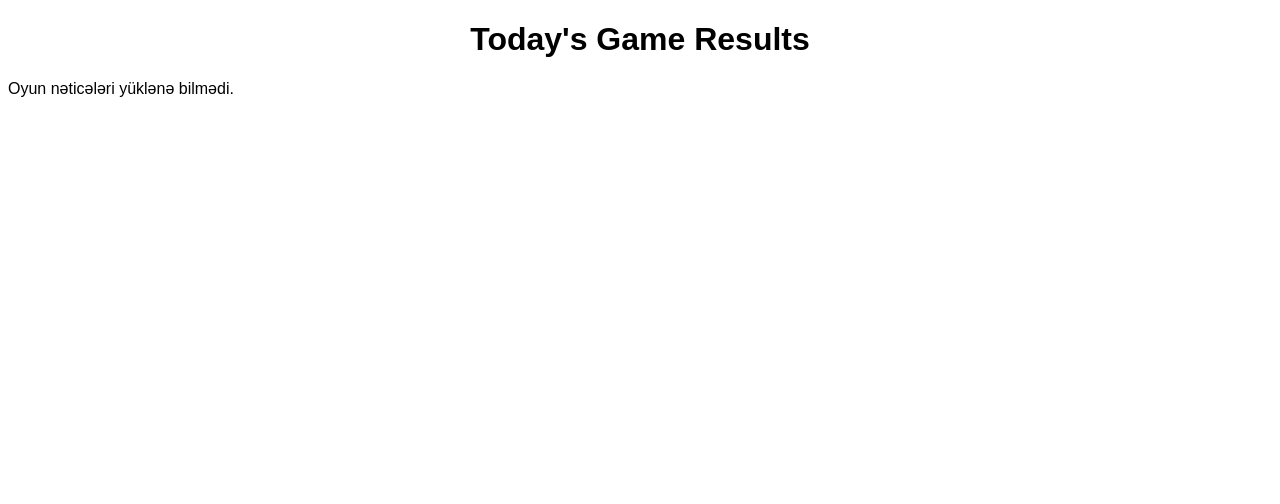
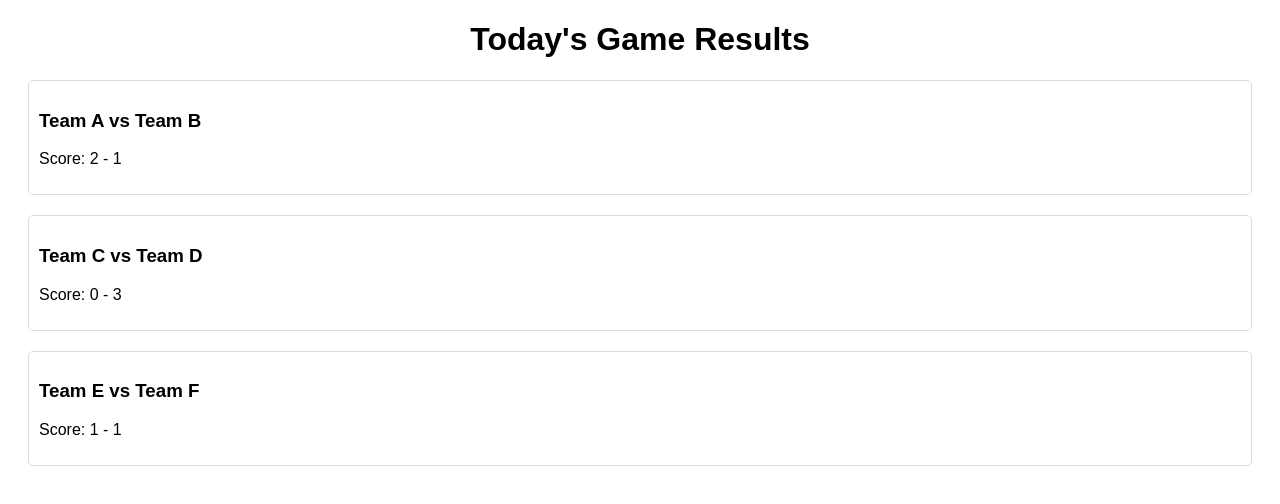
Before and after one commit to Reko004/kazinorbet, a plain HTML site: page index.html in a window 1280 px wide. Drawn offline with Linux system fonts and the light colour scheme; no server answers.

Commit message:
Update index.html

```diff
--- a/index.html
+++ b/index.html
@@ -26,29 +26,42 @@
     </div>
 
     <script>
-        // API-dən oyun nəticələrini alırıq
-        fetch('https://api.example.com/games')  // Bu URL-i öz API URL ilə dəyişin
-            .then(response => response.json())
-            .then(data => {
+        // Oyun nəticələrini sadə obyektlərdə saxlayırıq
+        const games = [
+            {
+                homeTeam: 'Team A',
+                awayTeam: 'Team B',
+                homeScore: 2,
+                awayScore: 1
+            },
+            {
+                homeTeam: 'Team C',
+                awayTeam: 'Team D',
+                homeScore: 0,
+                awayScore: 3
+            },
+            {
+                homeTeam: 'Team E',
+                awayTeam: 'Team F',
+                homeScore: 1,
+                awayScore: 1
+            }
+        ];
+
+        // Oyun nəticələrini HTML-də göstəririk
         const resultsDiv = document.getElementById('game-results');
 
-                // Data-nı oyunlara ayırırıq
-                data.forEach(game => {
+        games.forEach(game => {
             const gameElement = document.createElement('div');
             gameElement.classList.add('game');
 
-                    // Oyun nəticələrini yazırıq
+            // Oyun məlumatlarını əlavə edirik
             gameElement.innerHTML = `
                 <h3>${game.homeTeam} vs ${game.awayTeam}</h3>
                 <p>Score: ${game.homeScore} - ${game.awayScore}</p>
             `;
             resultsDiv.appendChild(gameElement);
         });
-            })
-            .catch(error => {
-                console.error('API səhvi:', error);
-                document.getElementById('game-results').innerHTML = 'Oyun nəticələri yüklənə bilmədi.';
-            });
     </script>
 </body>
 </html>
```
Lines whose indentation alone changed are shown as unchanged.
